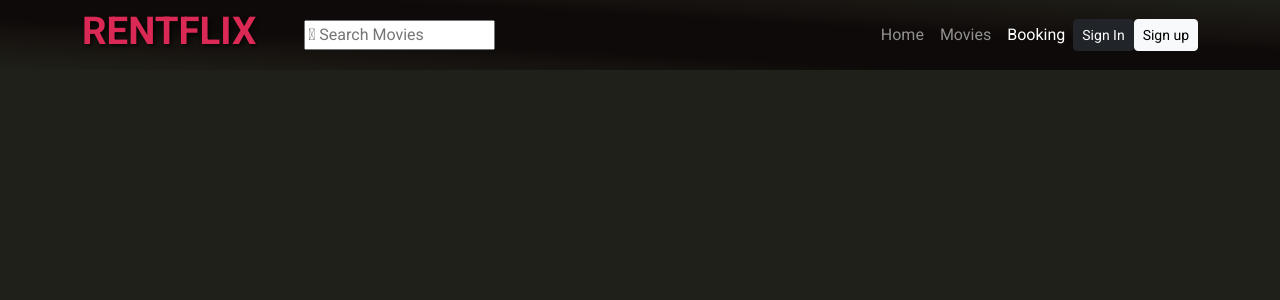
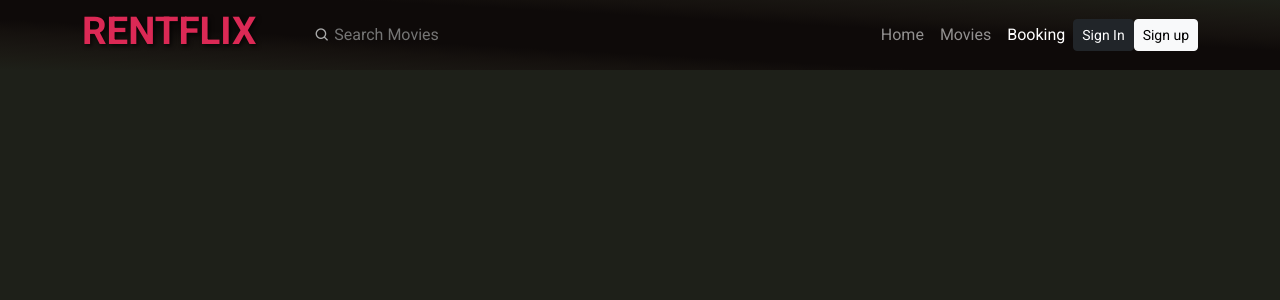
Before and after one commit to KristianColville1/movie-website, a React (Create React App) app: page /booking in a window 1280 px wide. Shown: the top 300 px of the page. Built offline with nearby package versions, Linux system fonts and the light colour scheme; a web font is replaced by a local one.

Commit message:
Added adynamic dropdwon for search results

```diff
--- a/src/components/molecules/FormInput/FromInput.js
+++ b/src/components/molecules/FormInput/FromInput.js
@@ -14,7 +14,7 @@ import { Form } from "react-bootstrap";
  * @returns {JSX.Element} a form input element
  */
 const FormInput = ({ id, label, type, placeholder, onChange, value, className }) => (
-    <Form.Group controlId={id}>
+    <Form.Group controlId={id} className={`${className}`}>
         <Form.Label>{label}</Form.Label>
         <Form.Control
             type={type}
--- a/src/components/molecules/MovieSearch/MovieSearch.css
+++ b/src/components/molecules/MovieSearch/MovieSearch.css
@@ -1,8 +1,7 @@
 .search-results-dropdown {
     position: absolute;
     background-color: #fff;
-    width: 100%;
-    max-height: 300px;
+    max-height: 500px;
     overflow-y: auto;
     border: 1px solid #ddd;
     z-index: 1000;
@@ -12,8 +11,31 @@
     padding: 10px;
     border-bottom: 1px solid #ddd;
     cursor: pointer;
+    color: var(--lavender-web);
 }
 
 .search-result-item:hover {
     background-color: #f2f2f2;
+    color: var(--eerie-black);
+    transition: all 0.2s ease-in-out;
 }
+
+.search-box {
+    position: relative;
+    display: inline-block;
+}
+
+.search-box i {
+    position: absolute;
+    left: 10px;
+    top:50%;
+    transform: translateY(-50%);
+    color: #aaa;
+}
+
+.search-box input {
+    padding-left: 30px;
+    background: transparent;
+    border: none;
+    color: white;
+}
--- a/src/components/molecules/MovieSearch/MovieSearch.js
+++ b/src/components/molecules/MovieSearch/MovieSearch.js
@@ -1,7 +1,8 @@
 import React, { useState, useEffect } from "react";
 import { useMovies } from "../../../context/MovieContext";
-import { Link } from 'react-router-dom';
+import { Link } from "react-router-dom";
 
+import './MovieSearch.css';
 const MovieSearch = () => {
     const { movies } = useMovies();
     const [searchTerm, setSearchTerm] = useState("");
@@ -11,29 +12,67 @@ useEffect(() => {
         const results = searchTerm
             ? movies
                   .filter((movie) =>
-                  movie.title.toLowerCase().includes(searchTerm.toLowerCase())
+                      movie.title
+                          .toLowerCase()
+                          .includes(searchTerm.toLowerCase())
                   )
-              .slice(0, 10)
+                  .slice(0, 5)
             : [];
         setFilteredMovies(results);
     }, [searchTerm, movies]);
 
+    const handleLinkClick = () => {
+        setSearchTerm("");
+    };
+
     return (
         <div className="position-relative">
+            <div className="search-box">
+  <i className='bx bx-search'></i>
             <input
                 type="text"
-                placeholder="&#xf002; Search Movies"
+                placeholder="Search Movies"
+                value={searchTerm}
                 onChange={(e) => setSearchTerm(e.target.value)}
                 />
+                </div>
             {searchTerm && (
-                <div className="position-absolute search-results-dropdown bg-black text-light">
+                <div className="position-absolute search-results-dropdown bg-dark text-light shadow">
                     {filteredMovies.map((movie) => (
                         <Link
                             to={`/movie/${movie.id}`}
                             key={movie.id}
-                            className="search-result-item d-block text-decoration-none text-light"
+                            className="search-result-item d-block text-decoration-none p-2"
+                            onClick={handleLinkClick}
+                            style={{ maxWidth: "250px" }}
                         >
+                            <div className="d-flex align-items-center">
+                                <img
+                                    src={movie.poster_path}
+                                    alt={`${movie.title} Poster`}
+                                    style={{
+                                        width: "50px",
+                                        height: "auto",
+                                        marginRight: "10px",
+                                    }}
+                                />
+                                <div>
+                                    <div className="font-weight-bold">
                                         {movie.title}
+                                    </div>
+                                    <div
+                                        className=""
+                                        style={{ fontSize: "0.8rem" }}
+                                    >
+                                        {movie.overview.length > 50
+                                            ? `${movie.overview.substring(
+                                                  0,
+                                                  50
+                                              )}...`
+                                            : movie.overview}
+                                    </div>
+                                </div>
+                            </div>
                         </Link>
                     ))}
                 </div>
```
Lines whose indentation alone changed are shown as unchanged.
